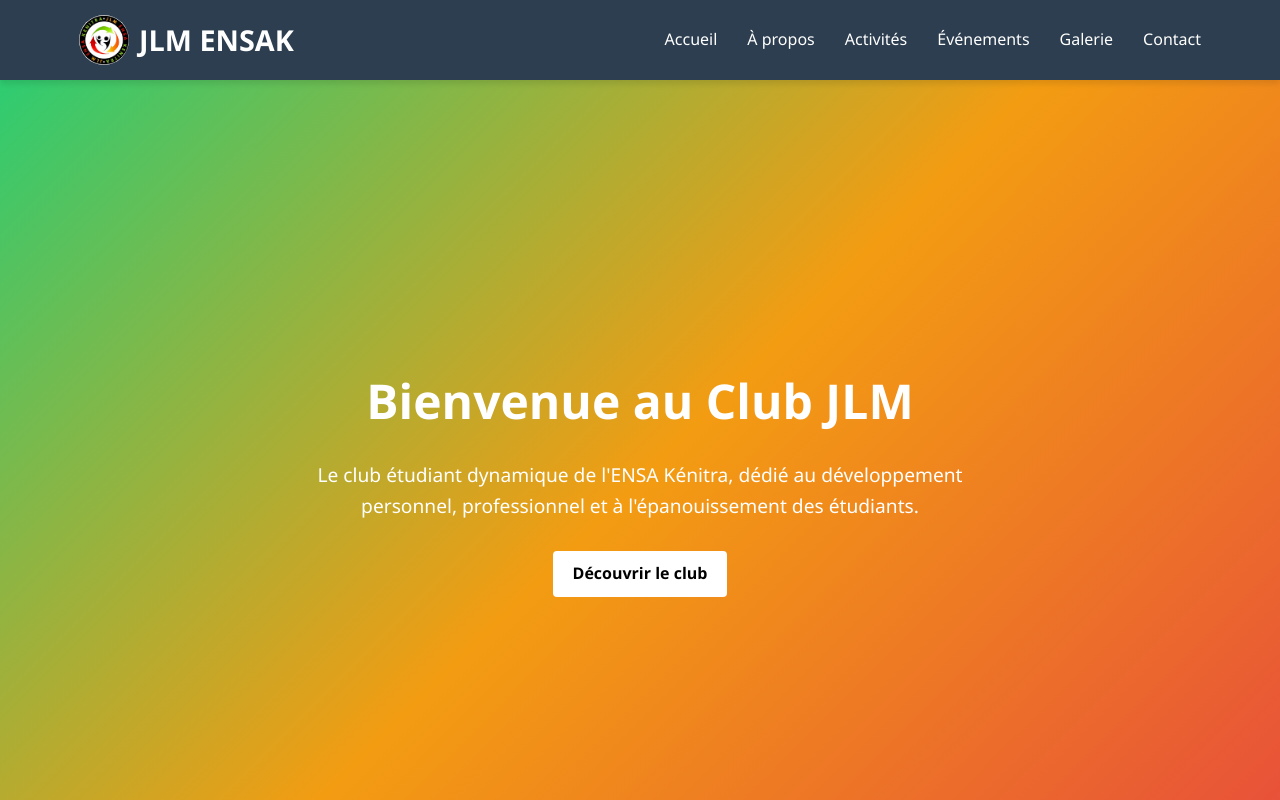
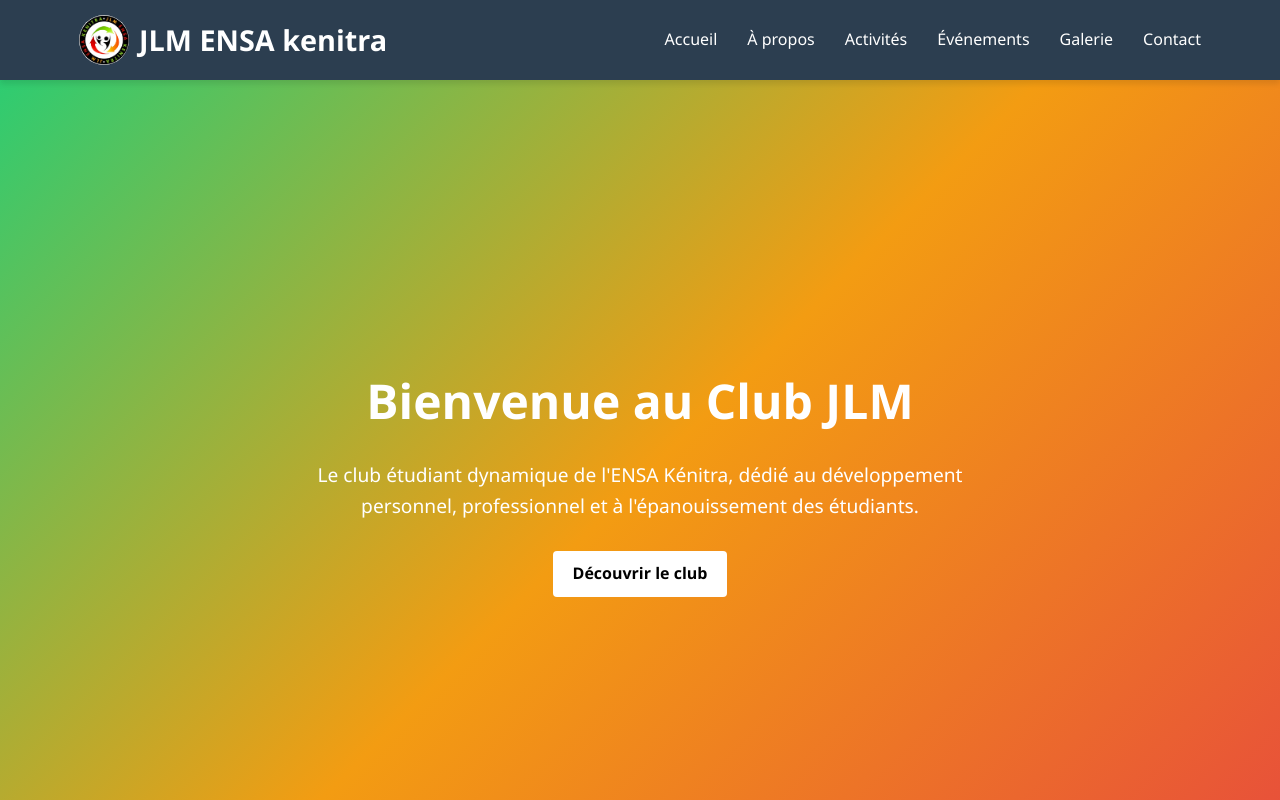
Before and after one commit to nada147/ensakjlm, a plain HTML site: page index.html in a window 1280 px wide. Shown: the top 800 px of the page. Drawn offline with Linux system fonts and the light colour scheme.

Commit message:
changer du titre

```diff
--- a/index.html
+++ b/index.html
@@ -553,7 +553,7 @@
         <div class="container header-container">
             <div class="logo">
                 <div class="logo-img"><img src="image/logo2.png" alt="Logo JLM ENSAK" class="img"></div>
-                <h1>JLM ENSAK</h1>
+                <h1>JLM ENSA kenitra</h1>
             </div>
             <nav>
                 <div class="mobile-menu">☰</div>
```
